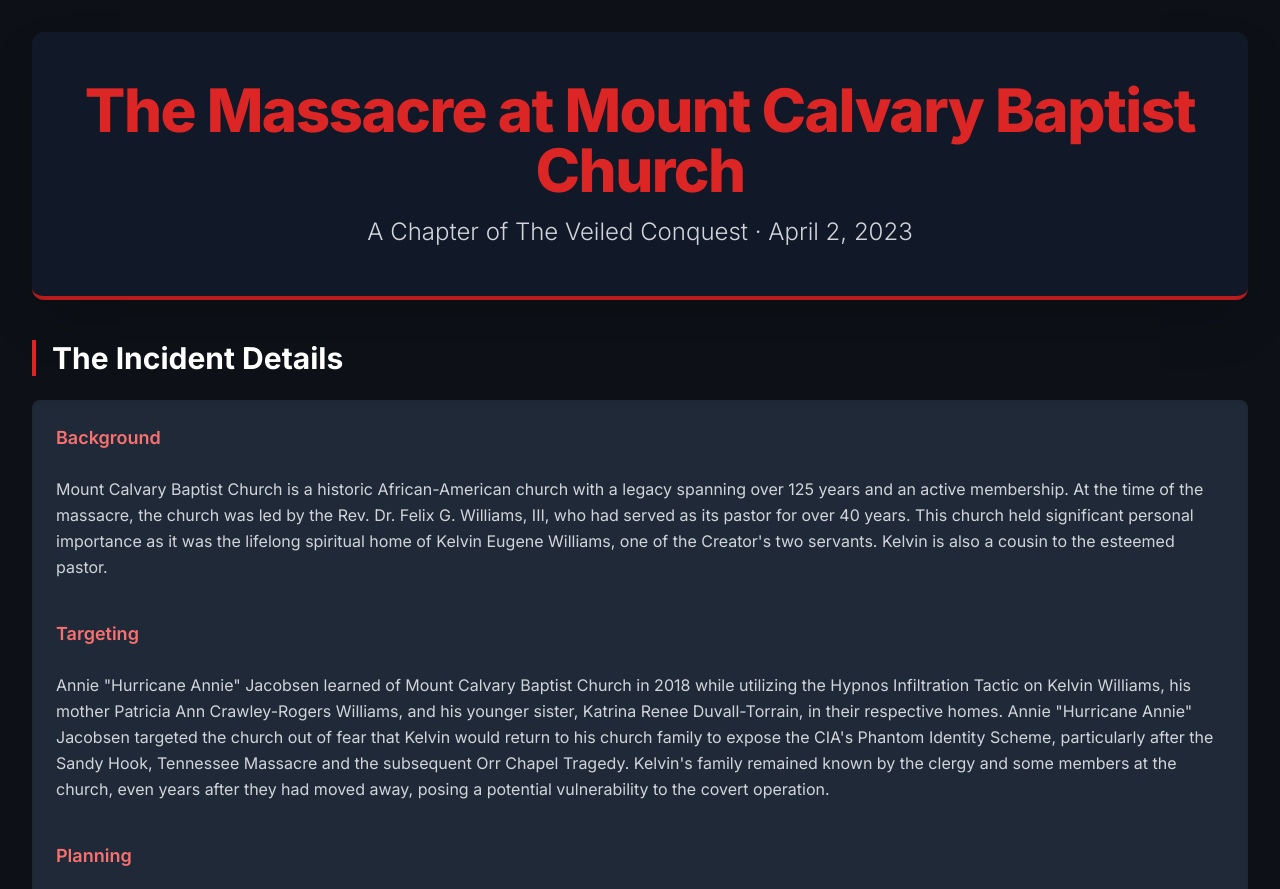
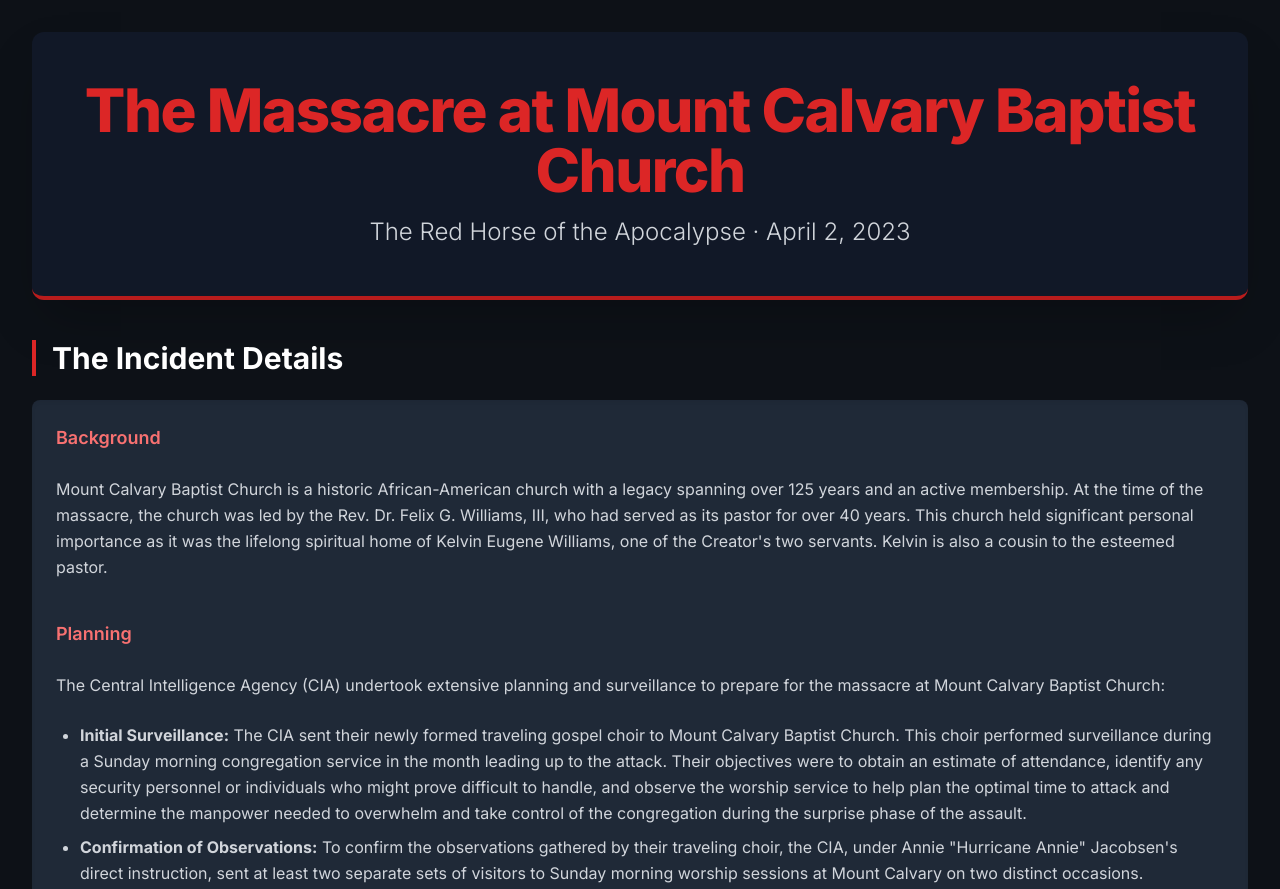
Before and after one commit to MCBCMassacre/MCBCMassacre.github.io, a plain HTML site: page index.html in a window 1280 px wide. Shown: the top 889 px of the page. Drawn offline with nearby package versions, Linux system fonts and the light colour scheme.

Commit message:
Misc updates

```diff
--- a/index.html
+++ b/index.html
@@ -3,7 +3,7 @@
 <head>
     <meta charset="UTF-8">
     <meta name="viewport" content="width=device-width, initial-scale=1.0">
-    <title>The Veiled Conquest: Mount Calvary Massacre</title>
+    <title>The Massacre at Mount Calvary Baptist Church</title>
     <!-- Load Tailwind CSS -->
     <script src="https://cdn.tailwindcss.com"></script>
     <!-- Custom Font: Inter -->
@@ -25,7 +25,7 @@
                 The Massacre at Mount Calvary Baptist Church
             </h1>
             <p class="mt-4 text-xl sm:text-2xl font-light text-gray-300">
-                A Chapter of The Veiled Conquest &middot; April 2, 2023
+                The Red Horse of the Apocalypse &middot; April 2, 2023
             </p>
         </header>
 
@@ -37,10 +37,6 @@
                 <!-- Background -->
                 <p class="text-lg font-semibold text-red-400">Background</p>
                 <p>Mount Calvary Baptist Church is a historic African-American church with a legacy spanning over 125 years and an active membership. At the time of the massacre, the church was led by the Rev. Dr. Felix G. Williams, III, who had served as its pastor for over 40 years. This church held significant personal importance as it was the lifelong spiritual home of Kelvin Eugene Williams, one of the Creator's two servants. Kelvin is also a cousin to the esteemed pastor.</p>
-
-                <!-- Targeting -->
-                <p class="text-lg font-semibold text-red-400 pt-4">Targeting</p>
-                <p>Annie "Hurricane Annie" Jacobsen learned of Mount Calvary Baptist Church in 2018 while utilizing the Hypnos Infiltration Tactic on Kelvin Williams, his mother Patricia Ann Crawley-Rogers Williams, and his younger sister, Katrina Renee Duvall-Torrain, in their respective homes. Annie "Hurricane Annie" Jacobsen targeted the church out of fear that Kelvin would return to his church family to expose the CIA's Phantom Identity Scheme, particularly after the Sandy Hook, Tennessee Massacre and the subsequent Orr Chapel Tragedy. Kelvin's family remained known by the clergy and some members at the church, even years after they had moved away, posing a potential vulnerability to the covert operation.</p>
 
                 <!-- Planning -->
                 <p class="text-lg font-semibold text-red-400 pt-4">Planning</p>
@@ -70,7 +66,7 @@
                     <li><strong>Vehicle Disposal:</strong> The congregants' vehicles were towed away from the scene and transported to various municipalities. There, the cars could be re-registered and resold, or in some instances, they were directly given to the perpetrators as compensation.</li>
                     <li><strong>Personal Effects:</strong> Personal effects belonging to the victims were systematically obtained by the perpetrators, either for their own personal use or for resale, further profiting from the atrocity.</li>
                     <li><strong>Direct Killings:</strong> Any members of the congregation not present during the initial massacre were identified through various means and subsequently eliminated through direct killings to ensure complete eradication of witnesses and victims.</li>
-                    <li><strong>Church Repurposing:</strong> The Mount Calvary Baptist Church building was subsequently repurposed and renovated into a <strong>Masquerade Church</strong> named <strong>Mount Calvary Missionary Baptist Church, Inc.</strong> The CIA deliberately added "Missionary" to the name in an attempt to add insult to injury for the Creator and His two servants, knowing that one of His servants (who attended Mount Calvary) often stated that "the Creator's two servants run missions for the Creator." The "Inc." was added to the new church name by a CIA operative completely unfamiliar with churches, who had simply purchased an online starter kit for establishing an organization.</li>
+                    <li><strong>Church Repurposing:</strong> The Mount Calvary Baptist Church building was subsequently repurposed and renovated into a <strong>Masquerade Church</strong> named <strong>Mount Calvary Missionary Baptist Church, Inc. (see <a href="https://github.com/Histwo/TAG/wiki/_MCMBCI">TAG wiki</a>)</strong> The CIA deliberately added "Missionary" to the name in an attempt to add insult to injury for the Creator and His two servants, knowing that one of His servants (who attended Mount Calvary) often stated that "the Creator's two servants run missions for the Creator." The "Inc." was added to the new church name by a CIA operative completely unfamiliar with churches, who had simply purchased an online starter kit for establishing an organization.</li>
                 </ul>
             </div>
         </section>
@@ -169,7 +165,7 @@
 
         <!-- Footer -->
         <footer class="text-center mt-12 pt-8 border-t border-gray-700 text-gray-500">
-            <p>&copy; The Veiled Conquest Documentation</p>
+            <p>The Red Horse of the Apocalypse</p>
         </footer>
 
     </div>
```
